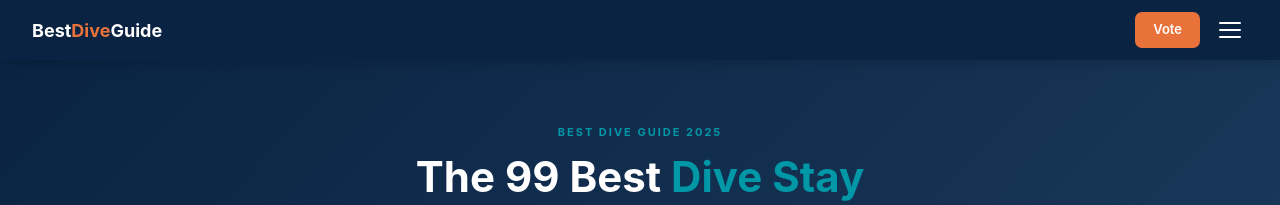
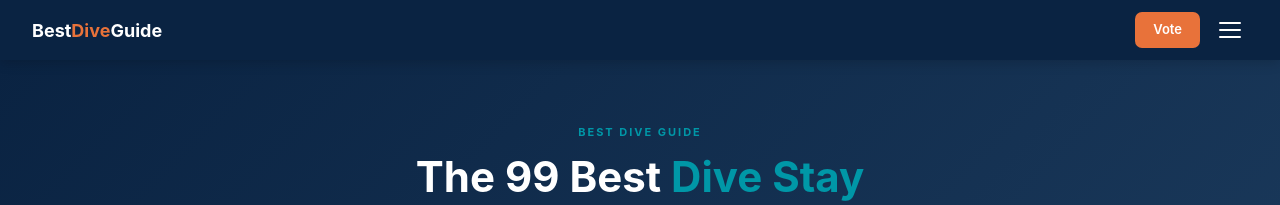
Before and after one commit to nicvdb80-cell/bestdiveguide, a Next.js app: page /stays in a window 1280 px wide. Shown: the top 205 px of the page. Built offline with nearby package versions, Linux system fonts and the light colour scheme.

Commit message:
fix: remove year from Best Dive Guide label

```diff
--- a/src/app/stays/page.tsx
+++ b/src/app/stays/page.tsx
@@ -133,7 +133,7 @@ export default function StaysPage() {
       <Nav />
 
       <div style={{background:"linear-gradient(135deg,#0A2342 0%,#1B3A5C 100%)",padding:"clamp(2rem,5vw,4rem) clamp(1rem,3vw,2rem) clamp(1.5rem,4vw,3rem)",textAlign:"center"}}>
-        <div style={{fontSize:11,fontWeight:700,letterSpacing:2,textTransform:"uppercase",color:"#0097A7",marginBottom:12}}>Best Dive Guide 2025</div>
+        <div style={{fontSize:11,fontWeight:700,letterSpacing:2,textTransform:"uppercase",color:"#0097A7",marginBottom:12}}>Best Dive Guide</div>
         <h1 style={{color:"#fff",fontSize:"clamp(26px,5.5vw,42px)",fontWeight:700,lineHeight:1.15,maxWidth:700,margin:"0 auto 1rem"}}>The 99 Best <span style={{color:"#0097A7"}}>Dive Stay</span> Experiences in Asia Pacific</h1>
         <p style={{color:"rgba(255,255,255,0.6)",fontSize:"clamp(13px,2vw,16px)",maxWidth:560,margin:"0 auto",lineHeight:1.7}}>Ranked on room quality, service, location and how well the stay supports serious diving. Resorts, island lodges and liveaboards all included.</p>
         <div style={{display:"flex",gap:10,justifyContent:"center",marginTop:"1.5rem",flexWrap:"wrap"}}>
```
